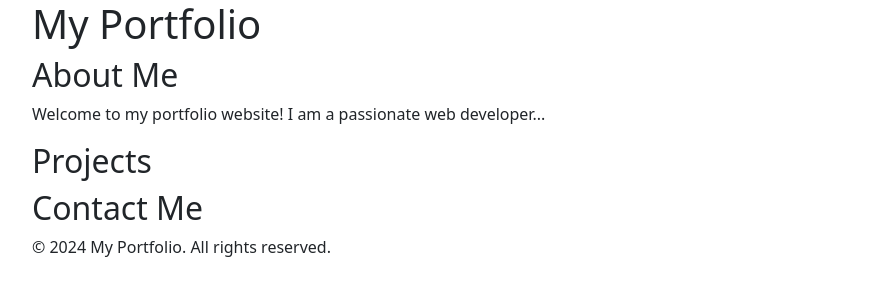
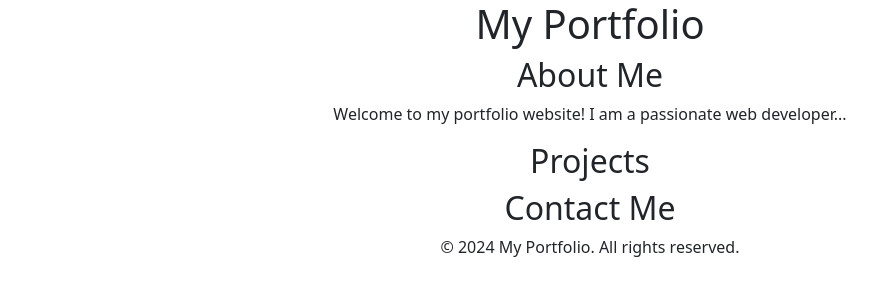
Before and after one commit to sanimations/CRA-Portfolio, a React (Create React App) app: page / in a window 1280 px wide. Shown: the top 300 px of the page, without its empty margins (50-926 px from the left). Built offline with nearby package versions, Linux system fonts and the light colour scheme.

Commit message:
Updated App.css file

```diff
--- a/src/App.css
+++ b/src/App.css
@@ -1,8 +1,8 @@
-/* .App {
+.App {
   text-align: center;
 }
 
-.App-logo {
+/* .App-logo {
   height: 40vmin;
   pointer-events: none;
 }
```
